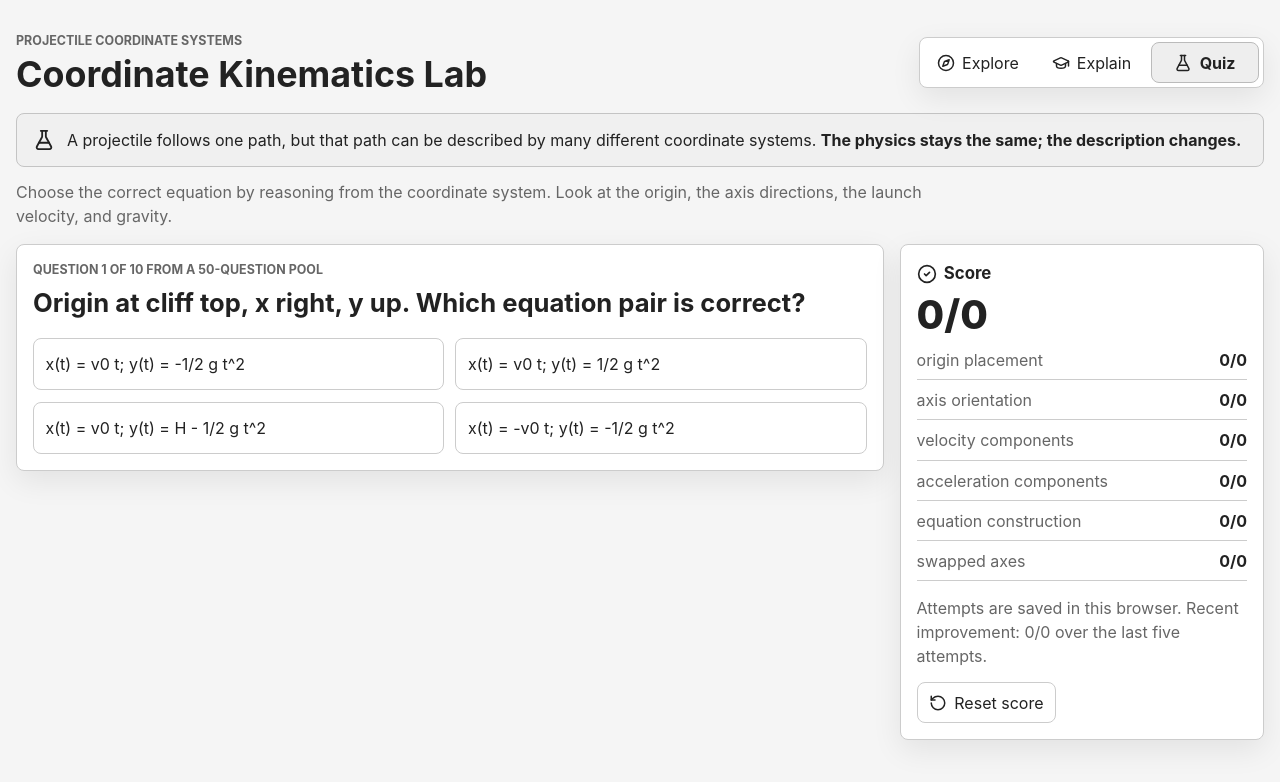
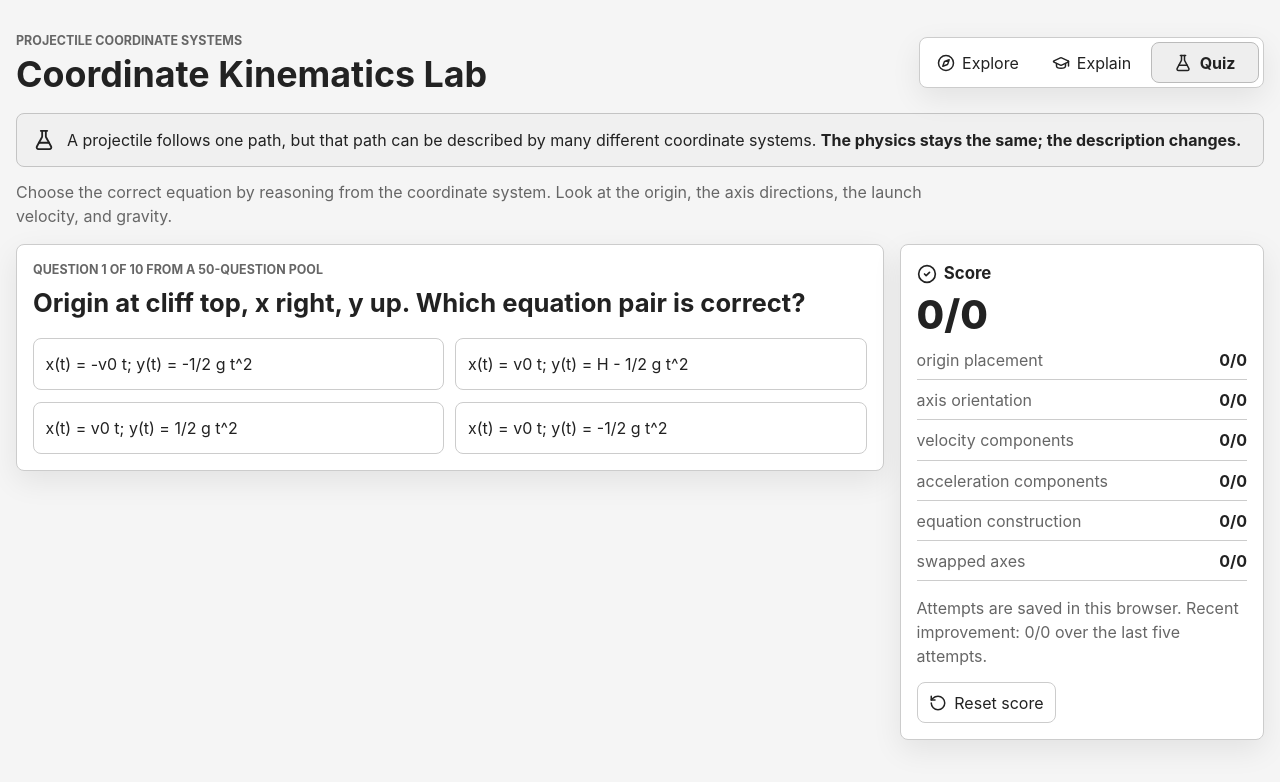
Before and after one commit to haynesk8000/coordinates, a React (Vite) app: page / in a window 1280 px wide. Both pictures are taken after a click on the tab "Quiz". Shown: the top 782 px of the page. Built offline with nearby package versions, Linux system fonts and the light colour scheme.

Commit message:
Fixed Question Order

```diff
--- a/src/components/QuizMode.tsx
+++ b/src/components/QuizMode.tsx
@@ -1,6 +1,6 @@
 import { useEffect, useMemo, useRef, useState } from 'react';
 import { CheckCircle2, RotateCcw, XCircle } from 'lucide-react';
-import { buildQuestionBank } from '../quiz/questionBank';
+import { buildQuestionBank, shuffleQuestionChoices } from '../quiz/questionBank';
 import { emptyScore, updateScore, type QuizScore } from '../quiz/scoring';
 import type { QuizQuestion } from '../quiz/questionTypes';
 import type { ProjectileParameters } from '../physics/projectile';
@@ -138,7 +138,7 @@ export function QuizMode({ params, onReviewExplain }: Props) {
   const questions = useMemo(() => {
     const selected = selectQuizQuestions(questionPool, 10, previousQuizSignature.current);
     previousQuizSignature.current = selected.map((selectedQuestion) => selectedQuestion.id).join('|');
-    return selected;
+    return selected.map((selectedQuestion) => shuffleQuestionChoices(selectedQuestion));
   }, [questionPool, quizVersion]);
   const [index, setIndex] = useState(0);
   const [feedback, setFeedback] = useState<Feedback | null>(null);
--- a/src/quiz/questionBank.ts
+++ b/src/quiz/questionBank.ts
@@ -9,6 +9,18 @@ const uniqueChoices = (answer: string, choices: string[]): string[] =>
   [answer, ...choices.filter((choice) => choice !== answer)].filter(
     (choice, index, all) => all.indexOf(choice) === index,
   );
+
+const shuffle = <T>(items: readonly T[], random = Math.random): T[] => {
+  const shuffled = [...items];
+  for (let index = shuffled.length - 1; index > 0; index -= 1) {
+    const swapIndex = Math.floor(random() * (index + 1));
+    [shuffled[index], shuffled[swapIndex]] = [shuffled[swapIndex], shuffled[index]];
+  }
+  return shuffled;
+};
+
+export const shuffleQuestionChoices = (question: QuizQuestion, random = Math.random): QuizQuestion =>
+  'choices' in question ? { ...question, choices: shuffle(question.choices, random) } : question;
 
 const choiceQuestion = (
   id: string,
```
Also changed, not shown: 5 other files (tests, documents, lock files or other folders).
